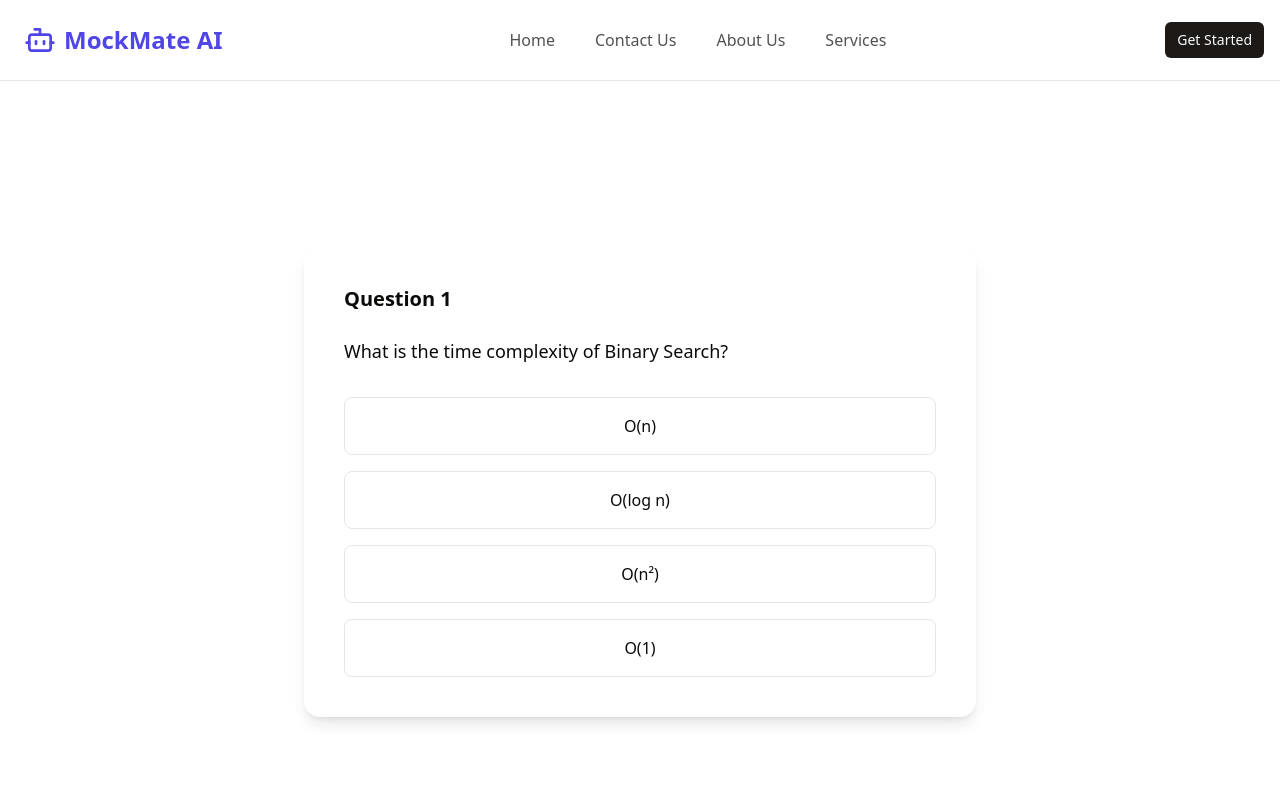
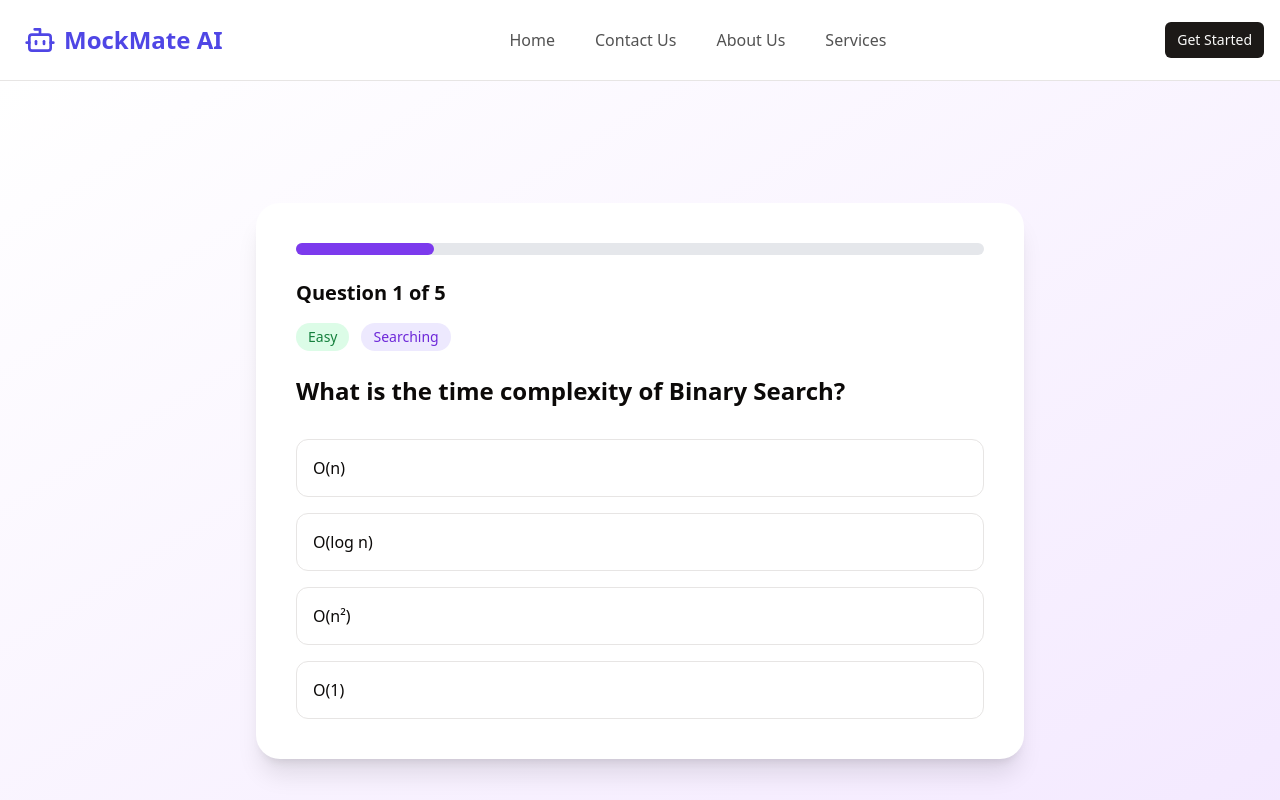
Before and after one commit to erinhdsilva/InterviewAI, a React (Vite) app: page /assessment/dsa in a window 1280 px wide. Shown: the top 800 px of the page. Built offline with nearby package versions, Linux system fonts and the light colour scheme; no server answers.

Commit message:
Improve skill assessment and assessment pages

```diff
--- a/src/routes/dsa-assessment.tsx
+++ b/src/routes/dsa-assessment.tsx
@@ -6,11 +6,36 @@ export default function DSAAssessment() {
       question: "What is the time complexity of Binary Search?",
       options: ["O(n)", "O(log n)", "O(n²)", "O(1)"],
       answer: "O(log n)",
+      difficulty: "Easy",
+      category: "Searching",
     },
     {
       question: "Which data structure uses FIFO?",
       options: ["Stack", "Queue", "Tree", "Graph"],
       answer: "Queue",
+      difficulty: "Easy",
+      category: "Queue",
+    },
+    {
+      question: "Which traversal uses a queue?",
+      options: ["DFS", "BFS", "Inorder", "Preorder"],
+      answer: "BFS",
+      difficulty: "Medium",
+      category: "Graphs",
+    },
+    {
+      question: "What is the worst case complexity of Quick Sort?",
+      options: ["O(n log n)", "O(log n)", "O(n²)", "O(n)"],
+      answer: "O(n²)",
+      difficulty: "Medium",
+      category: "Sorting",
+    },
+    {
+      question: "Which data structure is used in recursion?",
+      options: ["Queue", "Heap", "Stack", "Graph"],
+      answer: "Stack",
+      difficulty: "Easy",
+      category: "Stack",
     },
   ];
 
@@ -20,38 +45,92 @@ export default function DSAAssessment() {
 
   const handleAnswer = (option: string) => {
     if (option === questions[current].answer) {
-      setScore(score + 1);
+      setScore((prev) => prev + 1);
     }
 
     if (current + 1 === questions.length) {
       setFinished(true);
     } else {
-      setCurrent(current + 1);
+      setCurrent((prev) => prev + 1);
     }
   };
 
+  const restartAssessment = () => {
+    setCurrent(0);
+    setScore(0);
+    setFinished(false);
+  };
+
   if (finished) {
+    const percentage = Math.round(
+      (score / questions.length) * 100
+    );
+
     return (
-      <div className="min-h-screen flex flex-col items-center justify-center">
-        <h1 className="text-5xl font-bold mb-6">
-          Assessment Complete
-        </h1>
+      <div className="min-h-screen flex flex-col items-center justify-center bg-gradient-to-br from-white to-purple-100">
+        <div className="bg-white p-10 rounded-3xl shadow-xl text-center max-w-lg">
+          <h1 className="text-5xl font-bold mb-6">
+            🎉 Assessment Complete
+          </h1>
 
-        <p className="text-2xl">
-          Score: {score}/{questions.length}
-        </p>
+          <p className="text-3xl font-semibold mb-4">
+            Score: {score}/{questions.length}
+          </p>
+
+          <p className="text-xl text-gray-600 mb-6">
+            Accuracy: {percentage}%
+          </p>
+
+          <p className="text-lg text-violet-700 font-semibold mb-8">
+            {percentage >= 80
+              ? "Excellent! You're placement ready 🚀"
+              : percentage >= 60
+              ? "Good job! Keep practicing 💪"
+              : "More practice needed 📚"}
+          </p>
+
+          <button
+            onClick={restartAssessment}
+            className="bg-violet-600 text-white px-6 py-3 rounded-xl hover:bg-violet-700"
+          >
+            Retake Assessment
+          </button>
+        </div>
       </div>
     );
   }
 
+  const progress =
+    ((current + 1) / questions.length) * 100;
+
   return (
-    <div className="min-h-screen flex items-center justify-center p-10">
-      <div className="bg-white p-10 rounded-2xl shadow-lg w-full max-w-2xl">
-        <h2 className="text-xl font-bold mb-6">
-          Question {current + 1}
+    <div className="min-h-screen flex items-center justify-center bg-gradient-to-br from-white to-purple-100 p-6">
+      <div className="bg-white p-10 rounded-3xl shadow-xl w-full max-w-3xl">
+
+        {/* Progress */}
+        <div className="w-full bg-gray-200 rounded-full h-3 mb-6">
+          <div
+            className="bg-violet-600 h-3 rounded-full transition-all"
+            style={{ width: `${progress}%` }}
+          />
+        </div>
+
+        <h2 className="text-xl font-bold mb-4">
+          Question {current + 1} of {questions.length}
         </h2>
 
-        <p className="text-lg mb-8">
+        {/* Badges */}
+        <div className="flex gap-3 mb-6">
+          <span className="bg-green-100 text-green-700 px-3 py-1 rounded-full text-sm">
+            {questions[current].difficulty}
+          </span>
+
+          <span className="bg-violet-100 text-violet-700 px-3 py-1 rounded-full text-sm">
+            {questions[current].category}
+          </span>
+        </div>
+
+        <p className="text-2xl font-semibold mb-8">
           {questions[current].question}
         </p>
 
@@ -60,7 +139,7 @@ export default function DSAAssessment() {
             <button
               key={option}
               onClick={() => handleAnswer(option)}
-              className="w-full border p-4 rounded-lg hover:bg-violet-50"
+              className="w-full border p-4 rounded-xl text-left hover:bg-violet-50 hover:border-violet-500 transition"
             >
               {option}
             </button>
```
